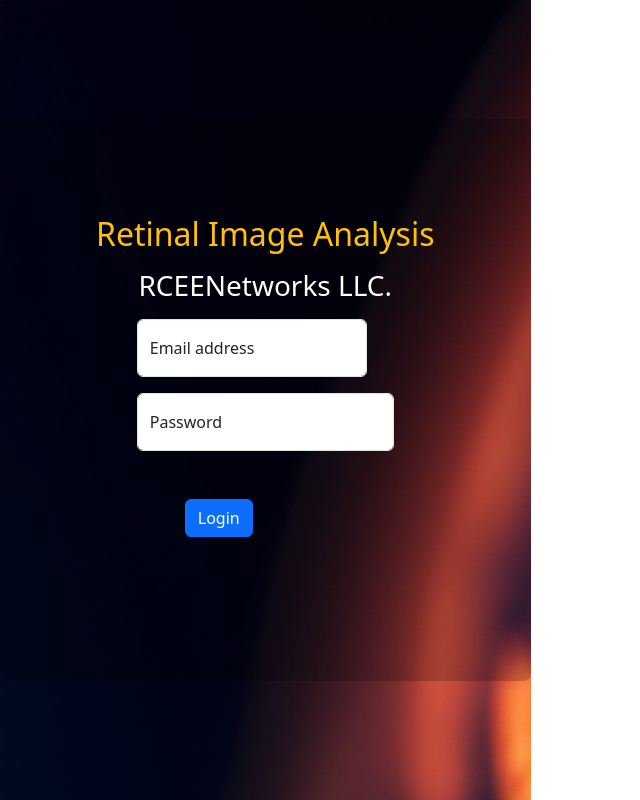
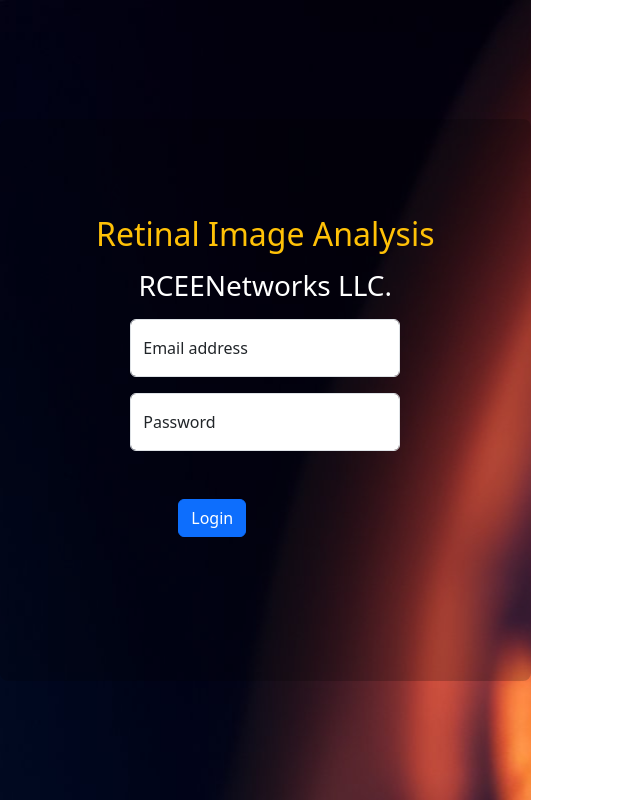
Before and after one commit to Pulak2001-cmd/Retina_react, a React (Vite) app: page / in a window 1280 px wide. Shown: the whole page, without its empty margins (0-640 px from the left). Built offline with nearby package versions, Linux system fonts and the light colour scheme; the HTML template or start-up script is replaced by a standard one.

Commit message:
input increased

```diff
--- a/src/components/css/Login.css
+++ b/src/components/css/Login.css
@@ -13,7 +13,7 @@
     color: #FFF;
 }
 .input{
-    width: 230px;
+    width: 270px;
 }
 .box-1{
     background-color: rgb(0, 0, 0, 0.2);
```
